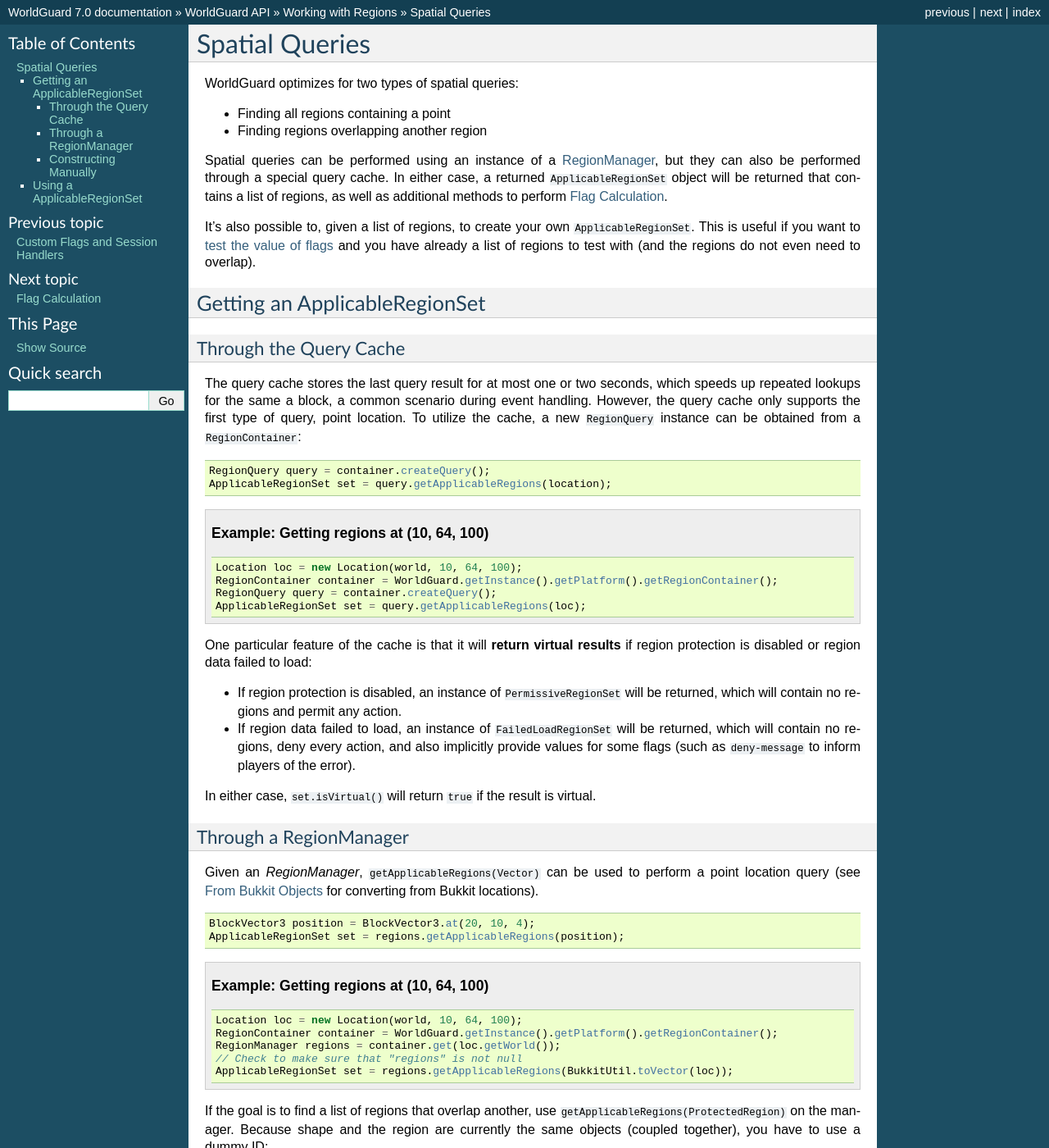
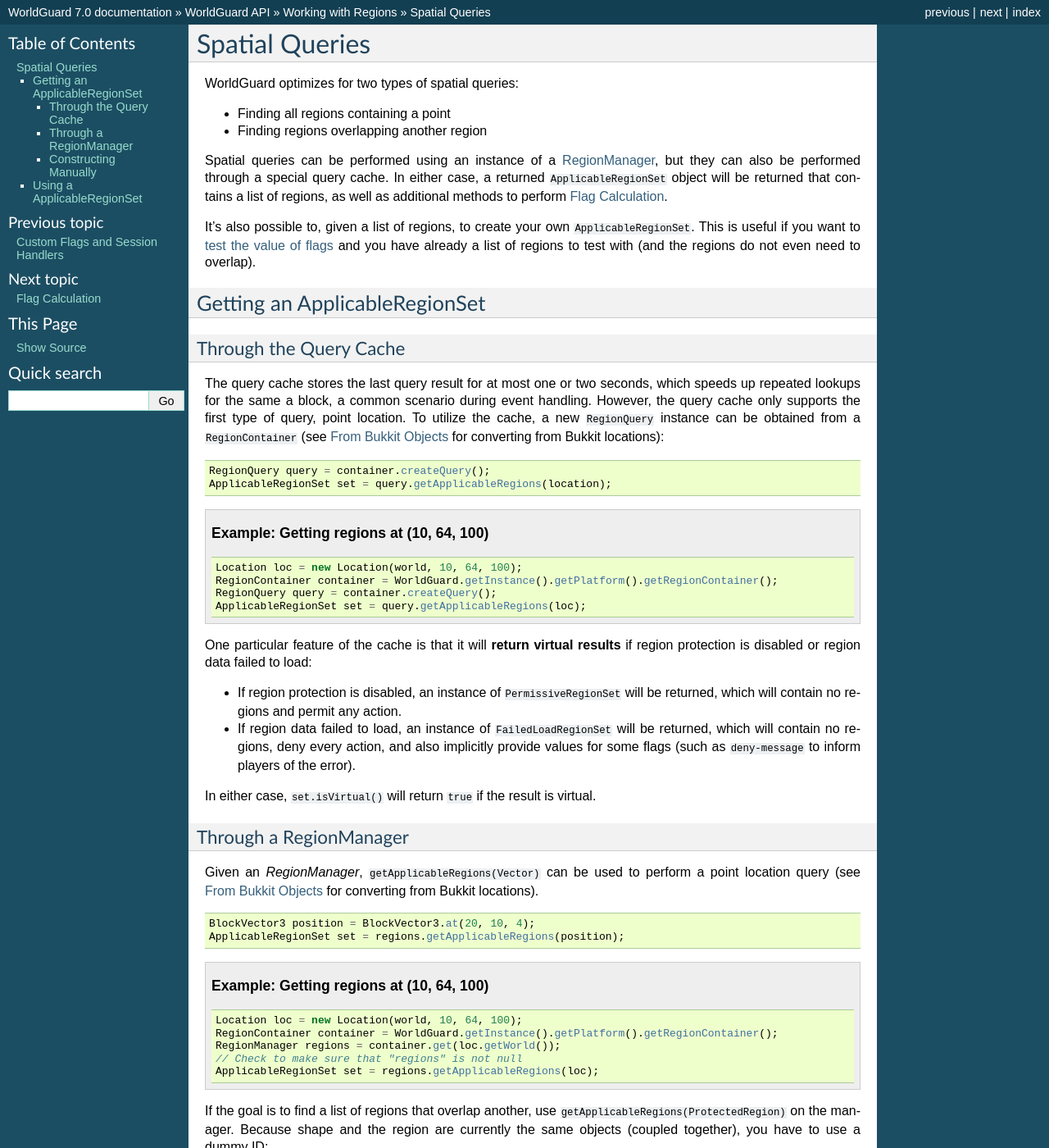
Before and after one commit to aurorasmiles/WorldGuardDocs, a Sphinx documentation site: the page built from source/developer/regions/spatial-queries.rst, in a window 1280 px wide and 1400 px high. Shown: the whole window at 82% size. Built offline with Sphinx 7.4.7, drawn with Linux system fonts in a browser that asks for light colours.

Commit message:
Various fixes.

```diff
--- a/source/developer/native-objects.rst
+++ b/source/developer/native-objects.rst
@@ -14,7 +14,7 @@
 Vectors
 =======
 
-Many operations need WorldEdit vectors, worlds, and so on. Bukkit ``Locations`` and other objects can be converted to ``Vector`` and so on using methods in ``com.sk89q.worldedit.bukkit.BukkitAdapter``.
+Many operations need WorldEdit vectors, worlds, and so on. Bukkit ``Location``s, ``World``s, and other objects can be converted to WorldEdit objects using methods in ``com.sk89q.worldedit.bukkit.BukkitAdapter``.
 
 .. code-block:: java
 
--- a/source/developer/regions/spatial-queries.rst
+++ b/source/developer/regions/spatial-queries.rst
@@ -17,7 +17,7 @@
 Through the Query Cache
 ~~~~~~~~~~~~~~~~~~~~~~~
 
-The query cache stores the last query result for at most one or two seconds, which speeds up repeated lookups for the same a block, a common scenario during event handling. However, the query cache only supports the first type of query, point location. To utilize the cache, a new ``RegionQuery`` instance can be obtained from a ``RegionContainer``:
+The query cache stores the last query result for at most one or two seconds, which speeds up repeated lookups for the same a block, a common scenario during event handling. However, the query cache only supports the first type of query, point location. To utilize the cache, a new ``RegionQuery`` instance can be obtained from a ``RegionContainer`` (see :doc:`../native-objects` for converting from Bukkit locations):
 
 .. code-block:: java
 
@@ -58,7 +58,7 @@
         RegionContainer container = WorldGuard.getInstance().getPlatform().getRegionContainer();
         RegionManager regions = container.get(loc.getWorld());
         // Check to make sure that "regions" is not null
-        ApplicableRegionSet set = regions.getApplicableRegions(BukkitUtil.toVector(loc));
+        ApplicableRegionSet set = regions.getApplicableRegions(loc);
 
 If the goal is to find a list of regions that overlap another, use ``getApplicableRegions(ProtectedRegion)`` on the manager. Because shape and the region are currently the same objects (coupled together), you have to use a dummy ID:
 
--- a/source/regions/scope.rst
+++ b/source/regions/scope.rst
@@ -77,7 +77,7 @@
 WorldGuard also attempts to track the true *cause* of an event. For example, if a gravel block is placed above a protected region so that it falls into the protected region, WorldGuard considers the final placed block (that would exist after the gravel fell to the ground) to have been placed by the *falling block entity*, and the falling block entity to have been created by *the original gravel block high up*. (It's not as easy to determine who placed the original gravel block, however.) Because the original gravel block started outside the region, it cannot fall into the protected region because the original block was not a member.
 
 .. hint::
-    When the ``build`` flag is set to ``deny`` on a region, no one can build and pistons don't work. That's because the build flag will even prevent non-members from building, as as detailed above, pistons can be regular members of a region like any other player.
+    When the ``build`` flag is set to ``deny`` on a region, no one can build and pistons don't work. That's because the build flag will even prevent members from building, as as detailed above, pistons can be regular members of a region like any other player.
 
 Mod and Plugin Support
 ======================
```
